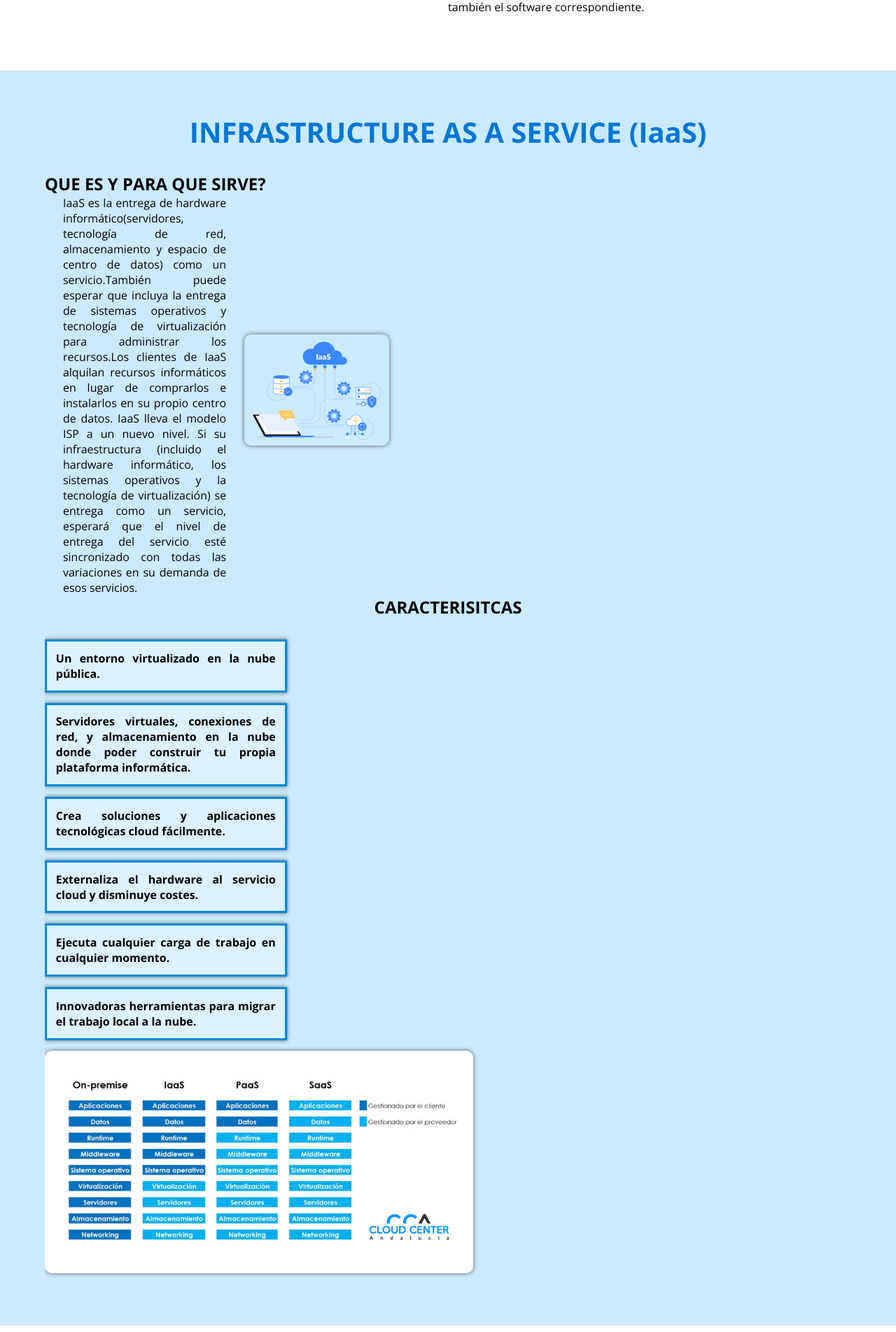
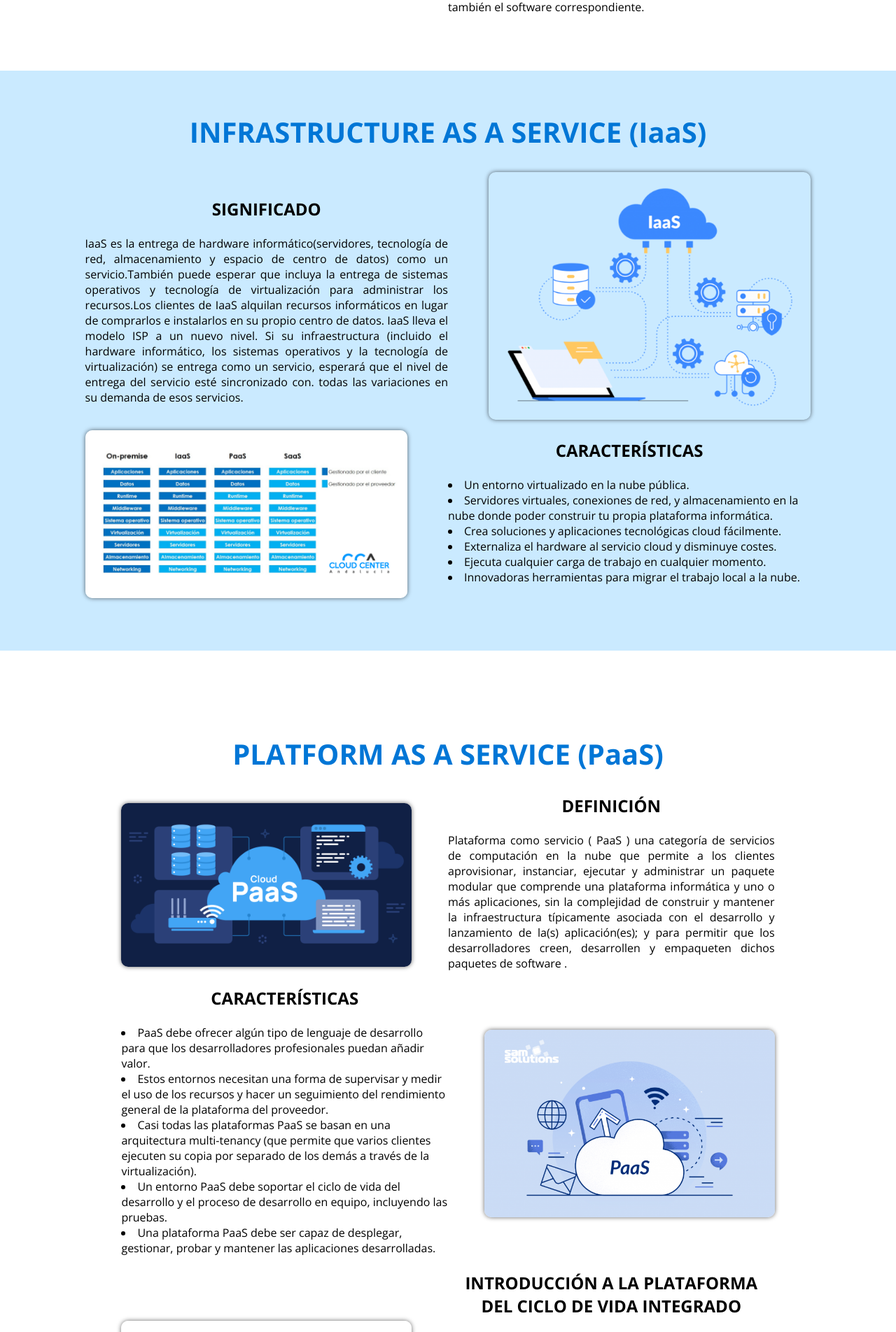
Before and after one commit to kevf-s/Computacion-en-la-nube, a PHP site: page / in a window 1280 px wide. Shown: the part 1449-3353 px from the top of the page at 70% size. Run offline with PHP 8.4, Linux system fonts and the light colour scheme.

Commit message:
Cambios en la pagina web

```diff
--- a/index.php
+++ b/index.php
@@ -55,54 +55,44 @@
                 </div>
             </div>
         </section>
+
         <section class="gallery" id="iaas">
             <div class="contenedor">
                 <h2 class="subtitulo">INFRASTRUCTURE AS A SERVICE (IaaS)</h2>
-                <div class="checklist-servicio">
-                <h2>QUE ES Y PARA QUE SIRVE?</h2>
+                <div>
                     <div class="contenedor-servicio">
                         <div class="checklist-servicio">
+                            <h2 style="text-align: center;">SIGNIFICADO</h2><br>
                             <p style="text-align: justify;">
-        IaaS es la entrega de hardware informático(servidores, tecnología de red, almacenamiento y espacio de centro de datos) como un servicio.También puede esperar que incluya la entrega de sistemas operativos y tecnología de virtualización para administrar los recursos.Los clientes de IaaS alquilan recursos informáticos en lugar de comprarlos e instalarlos en su propio centro de datos.
-        IaaS lleva el modelo ISP a un nuevo nivel. Si su infraestructura (incluido el hardware informático, los sistemas operativos y la tecnología de virtualización) se entrega como un servicio, esperará que el nivel de entrega del servicio esté sincronizado con todas las variaciones en su demanda de esos servicios.
-            </p>
-            </div>
-                <img src="img/iaaS.png" class="img-galeria" alt="Hola">
-           </div>
+                            IaaS es la entrega de hardware informático(servidores, tecnología de red, almacenamiento y espacio de centro de datos) como un
+                            servicio.También puede esperar que incluya la entrega de sistemas operativos y tecnología de virtualización para administrar los
+                            recursos.Los clientes de IaaS alquilan recursos informáticos en lugar de comprarlos e instalarlos en su propio centro de datos.
+                            IaaS lleva el modelo ISP a un nuevo nivel. Si su infraestructura (incluido el hardware informático, los sistemas operativos y la
+                            tecnología de virtualización) se entrega como un servicio, esperará que el nivel de entrega del servicio esté sincronizado con.
+                            todas las variaciones en su demanda de esos servicios.
+                            </p>
+                        </div>
+                        <img src="img/IaaS.png" class="img-galeria" alt="Hola">
+                    </div>
+                </div>
 
-           </div>
-                <h2 style="text-align: center;">CARACTERISITCAS</h2>
-                <div class="contenedor-galeria">
-            </div>
+                <div class="contenedor-servicio">
+                    <img src="img/Tabla.png" class="img-galeria" alt="IaaS">
+                    <div class="checklist-servicio">
+                        <div>
+                            <h2 style="text-align: center;"> CARACTERÍSTICAS</h2><br>
+                            <p style="text-align: justify;">
+                            <li>Un entorno virtualizado en la nube pública.</li>
+                            <li>Servidores virtuales, conexiones de red, y almacenamiento en la nube donde poder construir tu propia plataforma informática.</li>
+                            <li>Crea soluciones y aplicaciones tecnológicas cloud fácilmente.</li>
+                            <li>Externaliza el hardware al servicio cloud y disminuye costes.</li>
+                            <li>Ejecuta cualquier carga de trabajo en cualquier momento.</li>
+                            <li>Innovadoras herramientas para migrar el trabajo local a la nube.</li>
+                            </p><br>
+                        </div>
+                    </div>
+                </div>
 
-            <div class="multi_opcion" style="background:#dcf2ff; border: 3px solid #0089d8;">
-                        <p>Un entorno virtualizado en la nube pública.</p>
-                    </div>
-
-                    <div class="multi_opcion" style="background:#dcf2ff; border: 3px solid #0089d8;">
-                        <p>Servidores virtuales, conexiones de red, y almacenamiento en la nube donde poder construir tu propia plataforma informática.</p>
-                    </div>
-
-                    <div class="multi_opcion" style="background:#dcf2ff; border: 3px solid #0089d8;">
-                        <p>Crea soluciones y aplicaciones tecnológicas cloud fácilmente.</p>
-                    </div>
-
-                    <div class="multi_opcion" style="background:#dcf2ff; border: 3px solid #0089d8;">
-                        <p>Externaliza el hardware al servicio cloud y disminuye costes.</p>
-                    </div>
-
-                    <div class="multi_opcion" style="background:#dcf2ff; border: 3px solid #0089d8;">
-                        <p>Ejecuta cualquier carga de trabajo en cualquier momento.</p>
-                    </div>
-
-                    <div class="multi_opcion" style="background:#dcf2ff; border: 3px solid #0089d8;">
-                        <p>Innovadoras herramientas para migrar el trabajo local a la nube.</p>
-                    </div>
-                <div style='float:leg;margin:0 auto;width:2040px;'>
-                <img src="img/Tabla.png" class="img-galeria" alt="Hola">
-           </div>
-                  </div>
-            </div>
         </section>
         <div class="imagen-light">
             <img src="img/close.svg" alt="" class="close">
@@ -219,20 +209,23 @@
         </section>
         <section class="gallery" id="saas">
             <div class="contenedor">
-                <h2 class="subtitulo">Software as a Service</h2>
+                <h2 class="subtitulo">Software as a Service (SaaS)</h2>
                 <div>
-                    <h2>QUE ES?</h2>
                     <div class="contenedor-servicio">
                         <div class="checklist-servicio">
+                            <h2 style="text-align: center;">¿QUÉ ES?</h2><br>
                             <p style="text-align: justify;">
-                            Una de las primeras implementaciones de los servicios en la nube fue el software como servicio (SaaS) el cual constaba de aplicaciones empresariales alojadas por el proveedor y entregadas como un servicio.
-        SaaS tiene sus raíces en un tipo temprano de operación de alojamiento realizada por proveedores de servicios de aplicaciones (ASP). Antes de la llegada de este tipo de servicio, las empresas a menudo gastaban grandes cantidades de dinero en implementar y personalizar estas aplicaciones para satisfacer los requisitos comerciales internos.
+                            Una de las primeras implementaciones de los servicios en la nube fue el software como servicio (SaaS) el cual constaba de aplicaciones empresariales alojadas por
+                            el proveedor y entregadas como un servicio SaaS tiene sus raíces en un tipo temprano de operación de alojamiento realizada por proveedores de servicios de aplicaciones
+                            (ASP). Antes de la llegada de este tipo de servicio, las empresas a menudo gastaban grandes cantidades de dinero en implementar y personalizar estas aplicaciones para
+                            satisfacer los requisitos comerciales internos.
                             </p>
                         </div>
                         <img src="img/SaaS.png" class="img-galeria" alt="Hola">
                     </div>
                 </div>
-                <h2 style="text-align: center;">CARACTERISITCAS</h2>
+
+                <h2 style="text-align: center;">CARACTERISITCAS</h2><br>
                 <div class="contenedor-galeria">
                     <div class="multi_opcion" style="background:#dcf2ff; border: 3px solid #0089d8;">
                         <p>La aplicación SaaS debe generalizarse lo suficiente para que muchos clientes se interesen en el servicio.</p>
@@ -262,14 +255,6 @@
                         <p>Las aplicaciones SaaS tienen que proteger la integridad de los datos del cliente.</p>
                     </div>
                 </div>
-                <!-- <div class="contenedor-galeria">
-                    <img src="img/imagen1.jpg" class="img-galeria" alt="Hola">
-                    <img src="img/imagen2.jpg" class="img-galeria" alt="">
-                    <img src="img/imagen3.jpg" class="img-galeria" alt="">
-                    <img src="img/imagen4.jpg" class="img-galeria" alt="">
-                    <img src="img/imagen5.jpg" class="img-galeria" alt="">
-                    <img src="img/imagen6.jpg" class="img-galeria" alt="">
-                </div> -->
             </div>
         </section>
         <section class="contenedor" id="paas">
```
Also changed, not shown: img/imagen1.jpg (deleted), img/imagen2.jpg (deleted), img/imagen3.jpg (deleted), img/imagen4.jpg (deleted), 1 other file.
